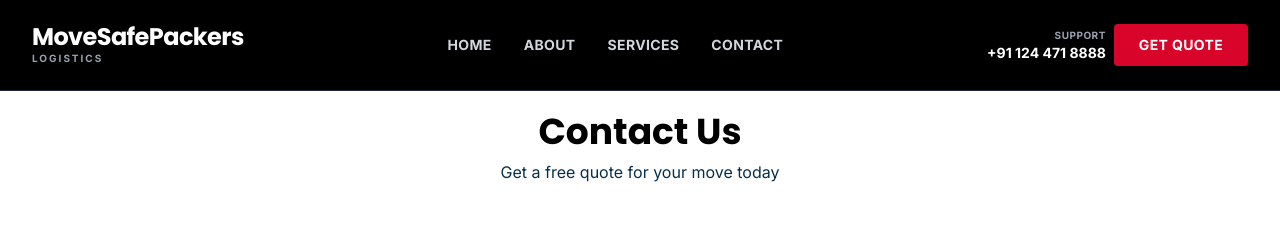
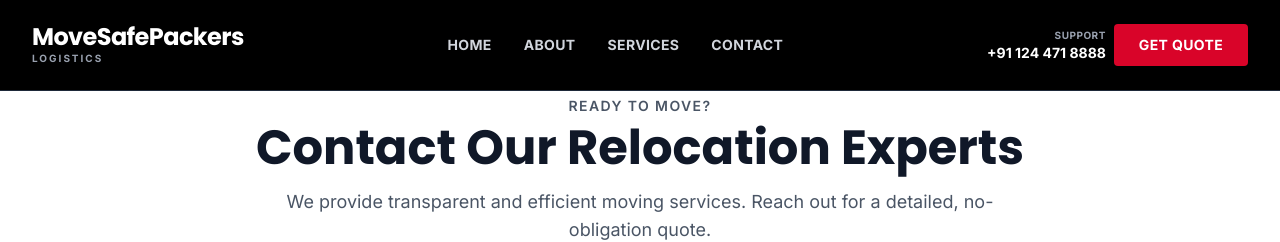
Before and after one commit to Supp140106/MoveSafe, a Next.js app: page /contact in a window 1280 px wide. Shown: the top 242 px of the page. Built offline with nearby package versions, Linux system fonts and the light colour scheme.

Commit message:
Contact Us Page Done

```diff
--- a/src/app/contact/page.js
+++ b/src/app/contact/page.js
@@ -52,10 +52,7 @@ export default function ContactPage() {
             />
             <main className="min-h-screen bg-white">
                 <Header />
-                <div className="pt-28 pb-2 bg-secondary-50 text-center">
-                    <h1 className="text-4xl font-bold text-black">Contact Us</h1>
-                    <p className="text-[#082f49] mt-2">Get a free quote for your move today</p>
-                </div>
+
                 <Contact />
                 <Footer />
             </main>
```
